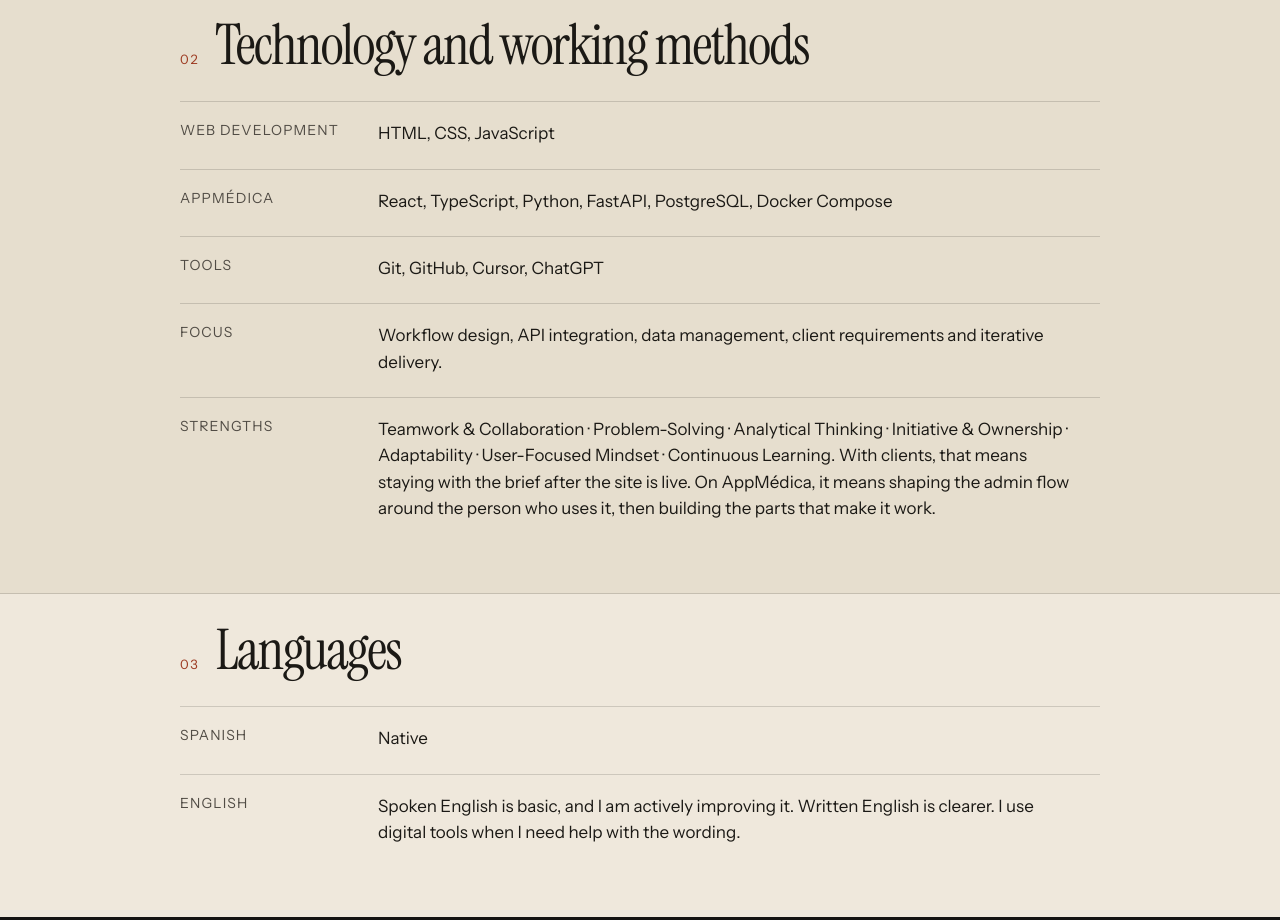
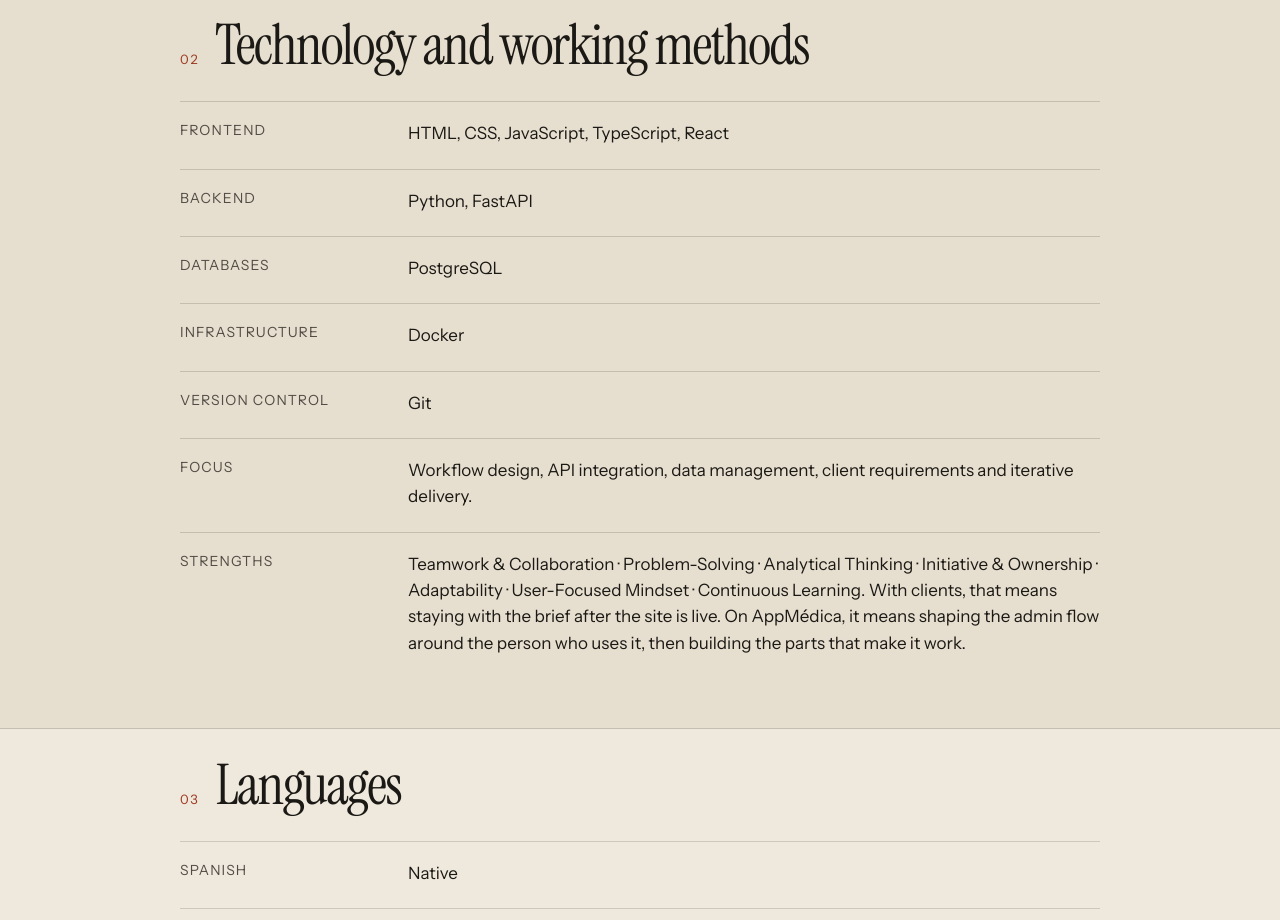
Before and after one commit to josedaminato/CV, a plain HTML site: page index.html in a window 1280 px wide. Shown: the part 1740-2660 px from the top of the page. Drawn offline with Linux system fonts and the light colour scheme.

Commit message:
Organize technical skills into hiring categories on the site and the PDF.
Co-authored-by: Cursor <cursoragent@cursor.com>

```diff
--- a/index.html
+++ b/index.html
@@ -19,7 +19,7 @@
   <link rel="preconnect" href="https://fonts.googleapis.com">
   <link rel="preconnect" href="https://fonts.gstatic.com" crossorigin>
   <link href="https://fonts.googleapis.com/css2?family=Instrument+Sans:wght@400;500;600&family=Instrument+Serif:ital@0;1&display=swap" rel="stylesheet">
-  <link rel="stylesheet" href="styles.css?v=3">
+  <link rel="stylesheet" href="styles.css?v=4">
 </head>
 <body>
   <a class="skip" href="#content" data-i18n="skip">Skip to content</a>
@@ -117,16 +117,24 @@
         </header>
         <dl class="facts">
           <div>
-            <dt data-i18n="stack.web.label">Web development</dt>
-            <dd>HTML, CSS, JavaScript</dd>
+            <dt data-i18n="stack.frontend.label">Frontend</dt>
+            <dd>HTML, CSS, JavaScript, TypeScript, React</dd>
           </div>
           <div>
-            <dt data-i18n="stack.app.label">AppMédica</dt>
-            <dd>React, TypeScript, Python, FastAPI, PostgreSQL, Docker Compose</dd>
+            <dt data-i18n="stack.backend.label">Backend</dt>
+            <dd>Python, FastAPI</dd>
           </div>
           <div>
-            <dt data-i18n="stack.tools.label">Tools</dt>
-            <dd>Git, GitHub, Cursor, ChatGPT</dd>
+            <dt data-i18n="stack.databases.label">Databases</dt>
+            <dd>PostgreSQL</dd>
+          </div>
+          <div>
+            <dt data-i18n="stack.infrastructure.label">Infrastructure</dt>
+            <dd>Docker</dd>
+          </div>
+          <div>
+            <dt data-i18n="stack.vcs.label">Version control</dt>
+            <dd>Git</dd>
           </div>
           <div>
             <dt data-i18n="stack.focus.label">Focus</dt>
@@ -186,6 +194,6 @@
 
   <a class="hire-chip" id="hire-chip" href="#decision" hidden data-i18n="nav.hire">Hire me?</a>
 
-  <script src="script.js?v=3"></script>
+  <script src="script.js?v=4"></script>
 </body>
 </html>
--- a/script.js
+++ b/script.js
@@ -29,9 +29,11 @@ const copy = {
     "dw.b3": "The practical work is mobile use, performance, accessibility, contact paths, and what a business needs to reach people, including Google Ads when that is part of the brief.",
     "dw.link": "daminatoweb.com",
     "stack.title": "Technology and working methods",
-    "stack.web.label": "Web development",
-    "stack.app.label": "AppMédica",
-    "stack.tools.label": "Tools",
+    "stack.frontend.label": "Frontend",
+    "stack.backend.label": "Backend",
+    "stack.databases.label": "Databases",
+    "stack.infrastructure.label": "Infrastructure",
+    "stack.vcs.label": "Version control",
     "stack.focus.label": "Focus",
     "stack.focus.value": "Workflow design, API integration, data management, client requirements and iterative delivery.",
     "stack.ways.label": "Strengths",
@@ -86,9 +88,11 @@ const copy = {
     "dw.b3": "El trabajo concreto es el uso en el celular, el rendimiento, la accesibilidad, los caminos de contacto y lo que un negocio necesita para llegar a la gente, incluido Google Ads cuando forma parte del encargo.",
     "dw.link": "daminatoweb.com",
     "stack.title": "Tecnología y forma de trabajo",
-    "stack.web.label": "Desarrollo web",
-    "stack.app.label": "AppMédica",
-    "stack.tools.label": "Herramientas",
+    "stack.frontend.label": "Frontend",
+    "stack.backend.label": "Backend",
+    "stack.databases.label": "Bases de datos",
+    "stack.infrastructure.label": "Infraestructura",
+    "stack.vcs.label": "Control de versiones",
     "stack.focus.label": "Foco",
     "stack.focus.value": "Diseño de flujos de trabajo, integración de APIs, manejo de datos, requisitos del cliente y entrega iterativa.",
     "stack.ways.label": "Fortalezas",
--- a/styles.css
+++ b/styles.css
@@ -352,7 +352,7 @@ a { color: inherit; }
 
 .facts div {
   display: grid;
-  grid-template-columns: 180px 1fr;
+  grid-template-columns: 210px 1fr;
   gap: 18px;
   padding-top: 18px;
   border-top: 1px solid var(--line);
```
Also changed, not shown: 1 other file.
